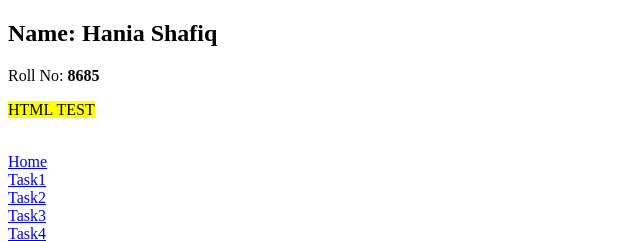
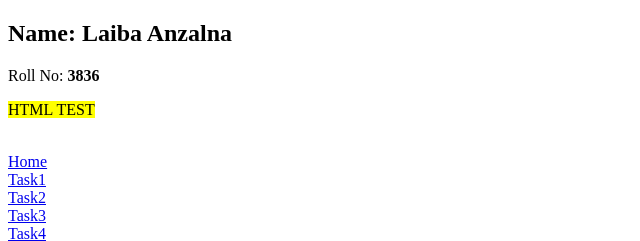
Before and after one commit to Laiba-Anzalna/Test1, a plain HTML site: page index.html in a window 1280 px wide. Shown: the full height of the page, 0-640 px from the left. Drawn offline with Linux system fonts and the light colour scheme.

Commit message:
Update index.html

```diff
--- a/index.html
+++ b/index.html
@@ -6,8 +6,8 @@
     <title>HTML Test</title>
 </head>
 <body>
-    <h2>Name: Hania Shafiq</h2>
-    <p>Roll No: <strong>8685</strong></p>
+    <h2>Name: Laiba Anzalna</h2>
+    <p>Roll No: <strong>3836</strong></p>
     <p><mark>HTML TEST</mark></p>
     <br>
     <a href="index.html">Home</a>
```
